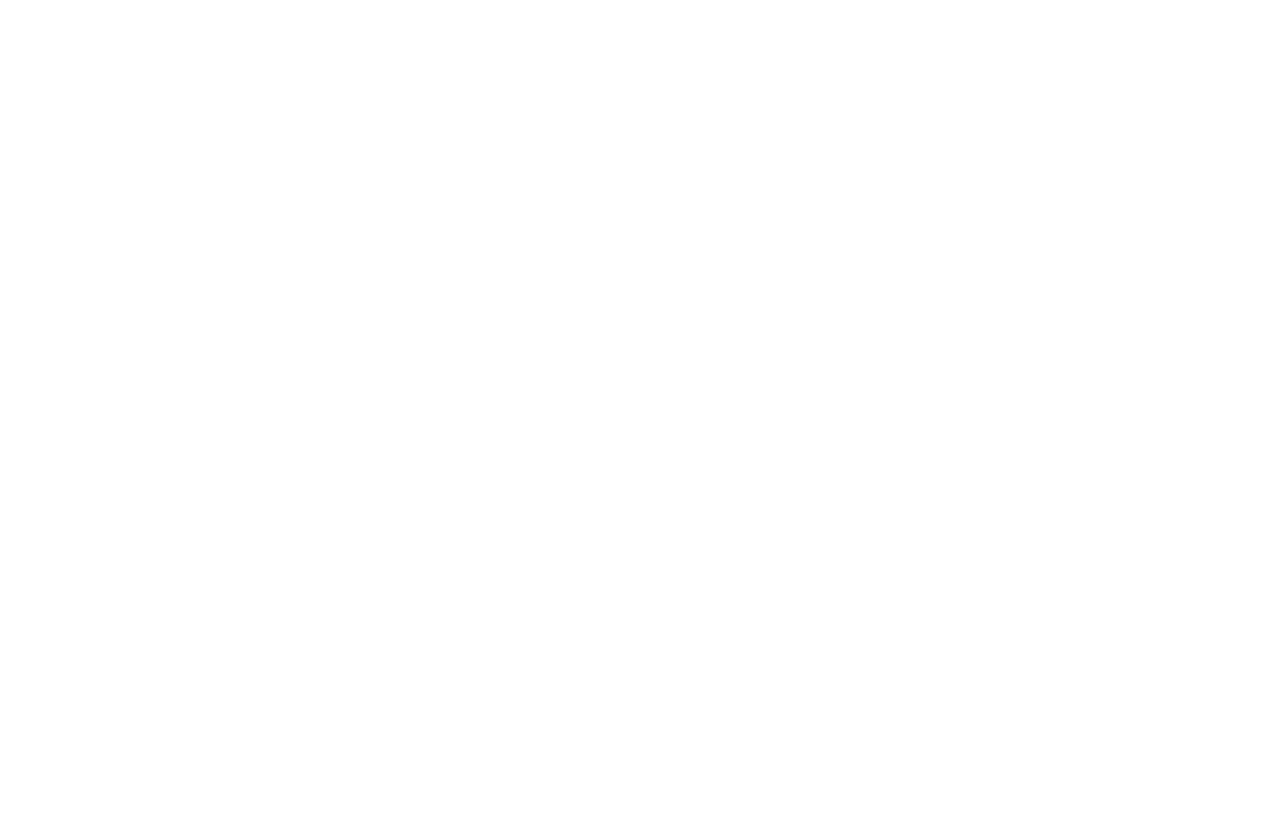
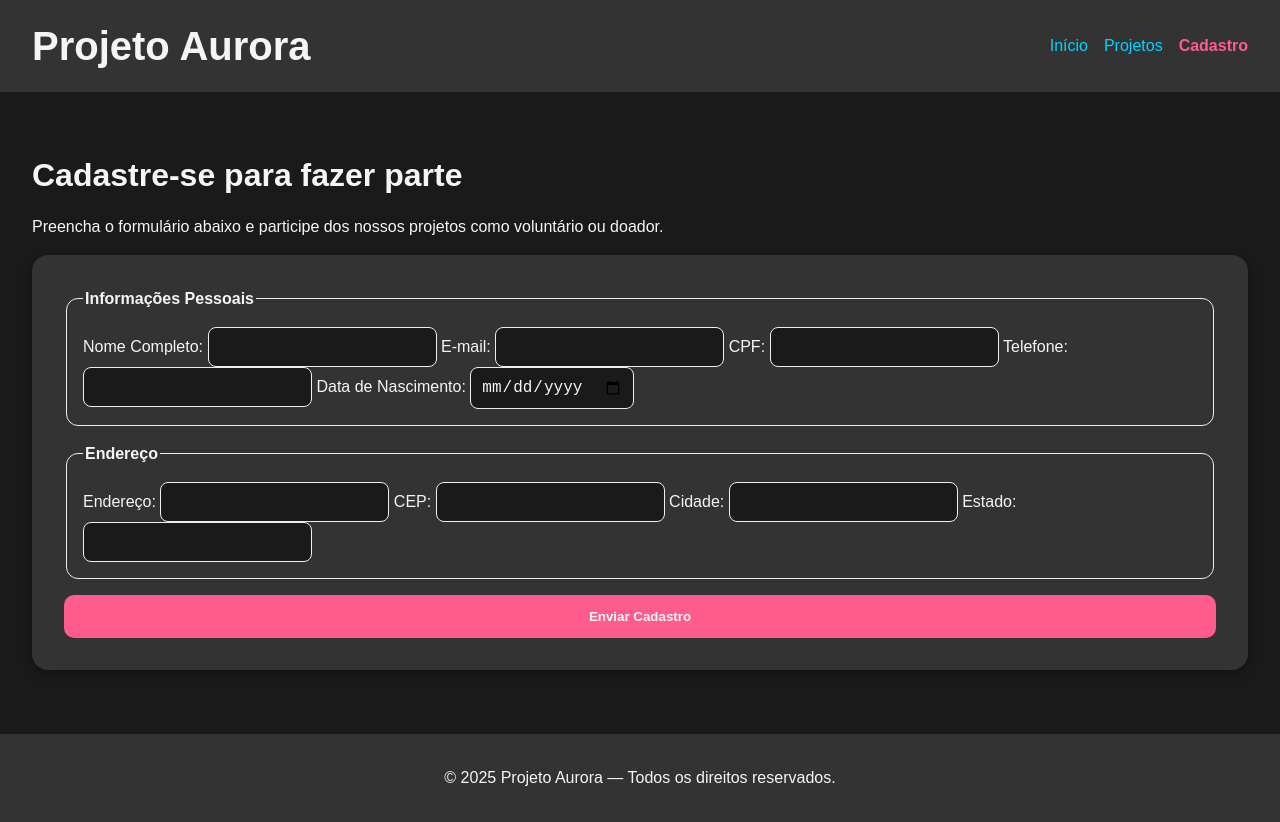
Before and after one commit to RxnxCxss/projetoto-aurora, a plain HTML site: page cadastro.html in a window 1280 px wide. Before the commit the page ends 800 px from the top, so only its background shows below. Drawn offline with Linux system fonts and the light colour scheme.

Commit message:
Entrega II - CSS, layout responsivo e melhorias visuais

```diff
--- a/cadastro.html
+++ b/cadastro.html
@@ -0,0 +1,69 @@
+<!DOCTYPE html>
+<html lang="pt-BR">
+<head>
+  <meta charset="UTF-8">
+  <meta name="viewport" content="width=device-width, initial-scale=1.0">
+  <title>Cadastro — Projeto Aurora</title>
+  <link rel="stylesheet" href="css/style.css">
+</head>
+<body>
+  <header>
+    <h1>Projeto Aurora</h1>
+    <nav>
+      <a href="index.html">Início</a>
+      <a href="projetos.html">Projetos</a>
+      <a href="cadastro.html" class="ativo">Cadastro</a>
+    </nav>
+  </header>
+
+  <main>
+    <section class="cadastro">
+      <h2>Cadastre-se para fazer parte</h2>
+      <p>Preencha o formulário abaixo e participe dos nossos projetos como voluntário ou doador.</p>
+
+      <form>
+        <fieldset>
+          <legend>Informações Pessoais</legend>
+
+          <label for="nome">Nome Completo:</label>
+          <input type="text" id="nome" name="nome" required>
+
+          <label for="email">E-mail:</label>
+          <input type="email" id="email" name="email" required>
+
+          <label for="cpf">CPF:</label>
+          <input type="text" id="cpf" name="cpf" required>
+
+          <label for="telefone">Telefone:</label>
+          <input type="tel" id="telefone" name="telefone" required>
+
+          <label for="data">Data de Nascimento:</label>
+          <input type="date" id="data" name="data" required>
+        </fieldset>
+
+        <fieldset>
+          <legend>Endereço</legend>
+
+          <label for="endereco">Endereço:</label>
+          <input type="text" id="endereco" name="endereco">
+
+          <label for="cep">CEP:</label>
+          <input type="text" id="cep" name="cep">
+
+          <label for="cidade">Cidade:</label>
+          <input type="text" id="cidade" name="cidade">
+
+          <label for="estado">Estado:</label>
+          <input type="text" id="estado" name="estado">
+        </fieldset>
+
+        <button type="submit">Enviar Cadastro</button>
+      </form>
+    </section>
+  </main>
+
+  <footer>
+    <p>© 2025 Projeto Aurora — Todos os direitos reservados.</p>
+  </footer>
+</body>
+</html>
--- /dev/null
+++ b/css/style.css
@@ -0,0 +1,217 @@
+/* =========================
+   Design System - Projeto Aurora
+========================= */
+
+/* Cores */
+:root {
+  --primaria: #1a1a1a;       /* fundo escuro */
+  --secundaria: #ff5c8d;     /* destaque / botões */
+  --terciaria: #00d4ff;      /* links / detalhes */
+  --texto-claro: #f5f5f5;
+  --texto-escuro: #222222;
+  --neutra-clara: #eeeeee;
+  --neutra-escura: #333333;
+  --alerta: #ff4d4d;
+}
+
+/* Tipografia */
+body {
+  font-family: 'Poppins', sans-serif;
+  font-size: 16px;
+  line-height: 1.5;
+  color: var(--texto-claro);
+  background-color: var(--primaria);
+  margin: 0;
+  padding: 0;
+}
+
+/* Títulos */
+h1 { font-size: 2.5rem; margin-bottom: 1rem; }
+h2 { font-size: 2rem; margin-bottom: 0.8rem; }
+h3 { font-size: 1.5rem; margin-bottom: 0.5rem; }
+
+/* Links */
+a {
+  color: var(--terciaria);
+  text-decoration: none;
+}
+a:hover {
+  color: var(--secundaria);
+}
+
+/* Header */
+header {
+  display: flex;
+  justify-content: space-between;
+  align-items: center;
+  padding: 16px 32px;
+  background-color: var(--neutra-escura);
+  position: relative;
+}
+header h1 { margin: 0; }
+
+/* Menu links */
+header nav {
+  display: flex;
+  gap: 16px;
+}
+header nav a.ativo {
+  color: var(--secundaria);
+  font-weight: bold;
+}
+
+/* Mobile menu (hambúrguer) */
+.menu-hamburguer {
+  display: none;
+  flex-direction: column;
+  cursor: pointer;
+  gap: 4px;
+}
+.menu-hamburguer div {
+  width: 25px;
+  height: 3px;
+  background-color: var(--texto-claro);
+  transition: 0.3s;
+}
+
+/* Main */
+main {
+  padding: 32px;
+}
+
+/* Cards Projetos */
+.projetos-grid {
+  display: grid;
+  grid-template-columns: repeat(auto-fit, minmax(250px, 1fr));
+  gap: 24px;
+  margin-top: 24px;
+}
+
+.card {
+  background-color: var(--neutra-escura);
+  border-radius: 12px;
+  overflow: hidden;
+  box-shadow: 0 4px 12px rgba(0,0,0,0.3);
+  transition: transform 0.3s ease, box-shadow 0.3s ease;
+}
+
+.card:hover {
+  transform: translateY(-5px);
+  box-shadow: 0 8px 20px rgba(0,0,0,0.5);
+}
+
+.card img {
+  width: 100%;
+  height: 150px;
+  object-fit: cover;
+}
+
+.card h3 {
+  margin: 16px;
+}
+
+.card p {
+  margin: 0 16px 16px 16px;
+}
+
+.card button {
+  margin: 0 16px 16px 16px;
+  padding: 10px 20px;
+  background-color: var(--secundaria);
+  border: none;
+  border-radius: 8px;
+  color: var(--texto-claro);
+  cursor: pointer;
+  font-weight: bold;
+  transition: background-color 0.3s, transform 0.2s;
+}
+.card button:hover {
+  background-color: var(--terciaria);
+  transform: scale(1.05);
+}
+
+/* Formulário Cadastro */
+form {
+  display: flex;
+  flex-direction: column;
+  gap: 16px;
+  background-color: var(--neutra-escura);
+  padding: 32px;
+  border-radius: 16px;  /* borda corrigida */
+  box-shadow: 0 4px 12px rgba(0,0,0,0.3);
+}
+
+form fieldset {
+  border: 1px solid var(--neutra-clara);
+  border-radius: 12px;
+  padding: 16px;
+}
+
+form legend {
+  font-weight: bold;
+}
+
+form label {
+  font-weight: 500;
+}
+
+form input {
+  padding: 10px;
+  border-radius: 8px;
+  border: 1px solid var(--neutra-clara);
+  outline: none;
+  font-size: 1rem;
+  background-color: var(--primaria);
+  color: var(--texto-claro);
+}
+
+form input:focus {
+  border: 2px solid var(--secundaria);
+}
+
+form button {
+  padding: 14px;
+  background-color: var(--secundaria);
+  border: none;
+  border-radius: 10px;
+  color: var(--texto-claro);
+  font-weight: bold;
+  cursor: pointer;
+  transition: background-color 0.3s, transform 0.2s;
+}
+form button:hover {
+  background-color: var(--terciaria);
+  transform: scale(1.05);
+}
+
+/* Footer */
+footer {
+  text-align: center;
+  padding: 16px;
+  background-color: var(--neutra-escura);
+  color: var(--texto-claro);
+  margin-top: 32px;
+}
+
+/* =========================
+   Responsividade
+========================= */
+@media (max-width: 768px) {
+  header {
+    flex-direction: column;
+    align-items: flex-start;
+  }
+  header nav {
+    flex-direction: column;
+    display: none;
+  }
+  .menu-hamburguer {
+    display: flex;
+  }
+}
+
+@media (max-width: 480px) {
+  .card img {
+    height: 120px;
+  }
+}
```
Also changed, not shown: index.html (+1 -0 lines), projetos.html (+54 -0 lines), 1 other file.
